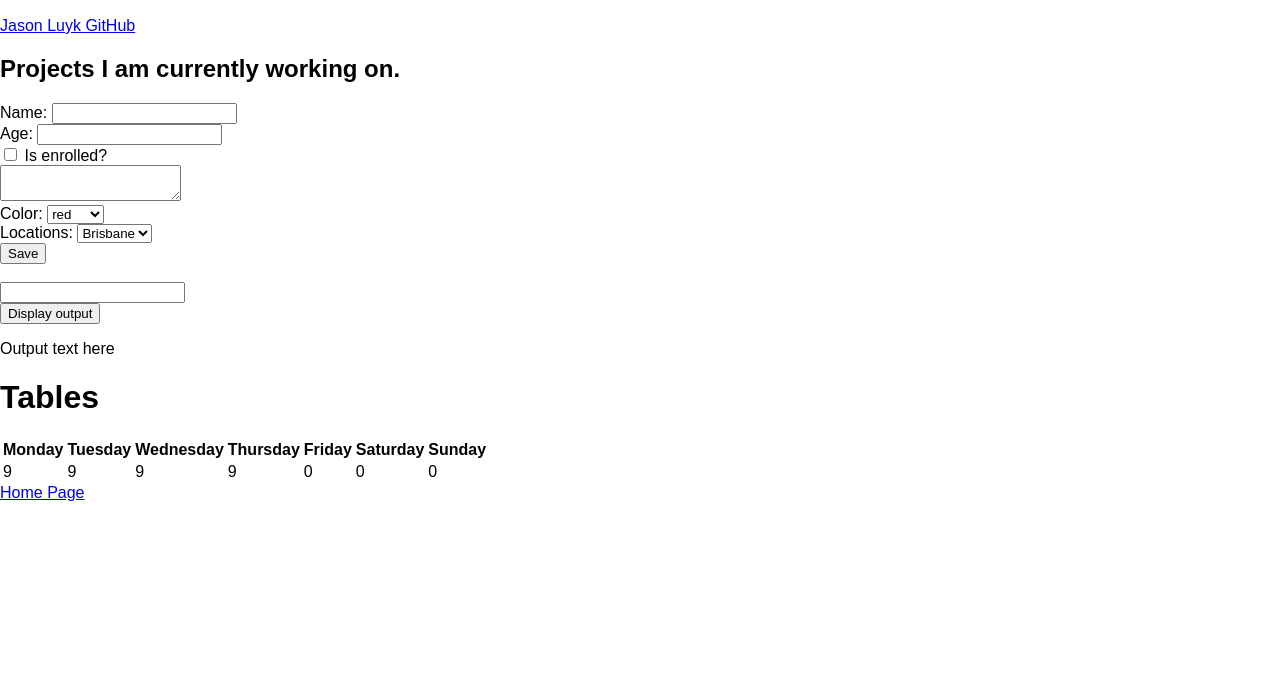
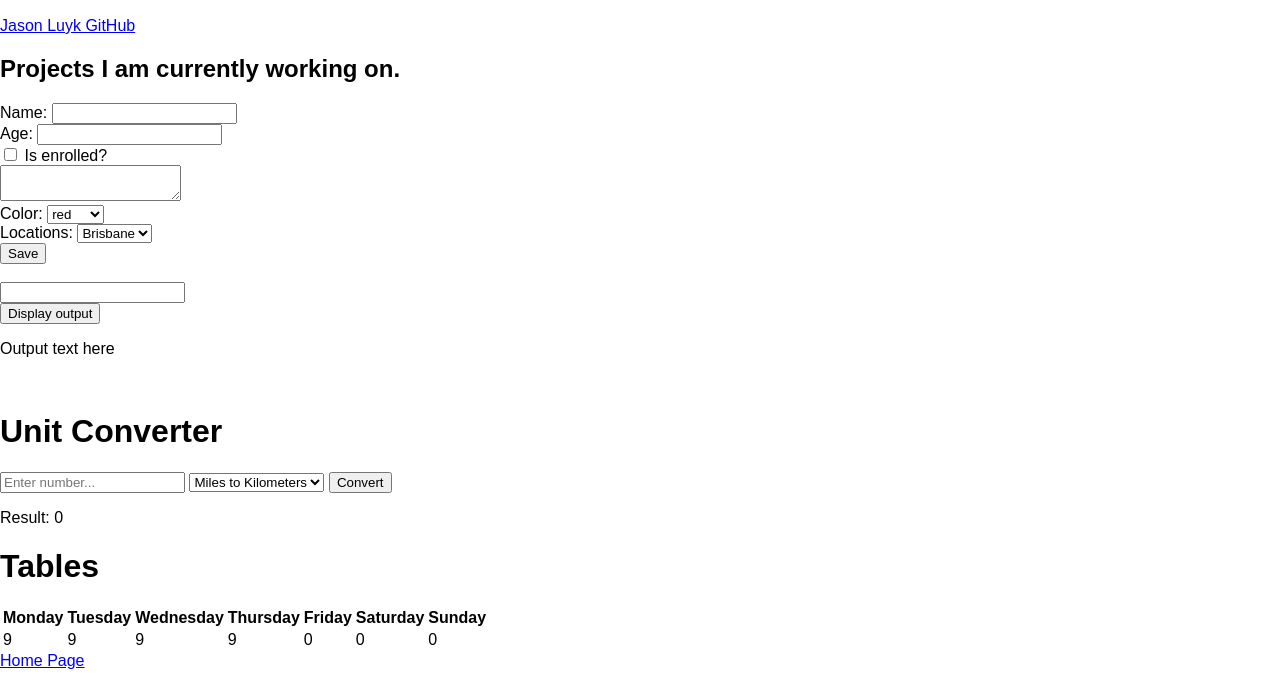
Before and after one commit to jasonluyk/myWebpage, a plain HTML site: page myWebsite/myprojects.html in a window 1280 px wide. Shown: the part 125-800 px from the top of the page. Drawn offline with Linux system fonts and the light colour scheme.

Commit message:
added unit converter

```diff
--- a/myWebsite/javascriptCode.js
+++ b/myWebsite/javascriptCode.js
@@ -8,3 +8,17 @@ function displayOutput() {
 }
 
 button.addEventListener("click", displayOutput);
+
+
+function convert(){
+    const inputValue = document.getElementById("userInput").value;
+    const unit = document.getElementById("unit").value;
+    const milesToKm = unit ==="milesToKm";
+    let result = 0;
+    if (milesToKm == true){
+      result = inputValue * 1.60934;
+      }else {
+        result = inputValue / 1.60934;
+      }
+    document.getElementById("resultElement").innerHTML = result;
+    }
--- a/myWebsite/myprojects.html
+++ b/myWebsite/myprojects.html
@@ -60,7 +60,15 @@
             <br>
             <button id="button">Display output</button>
             <br>
-            <p id="output">Output text here</p>
+            <p id="output">Output text here</p><br>
+            <h1>Unit Converter</h1>
+            <input type="number" placeholder="Enter number..." id="userInput"/>
+            <select id="unit">
+              <option value="milesToKm">Miles to Kilometers</option>
+              <option value="kmToMiles">Kilometers to Miles</option>
+            </select>
+            <button onclick="convert()">Convert</button>
+            <p>Result: <span id="resultElement">0</span></p>
             <script src="javascriptCode.js"> </script>
         </div>
 
```
